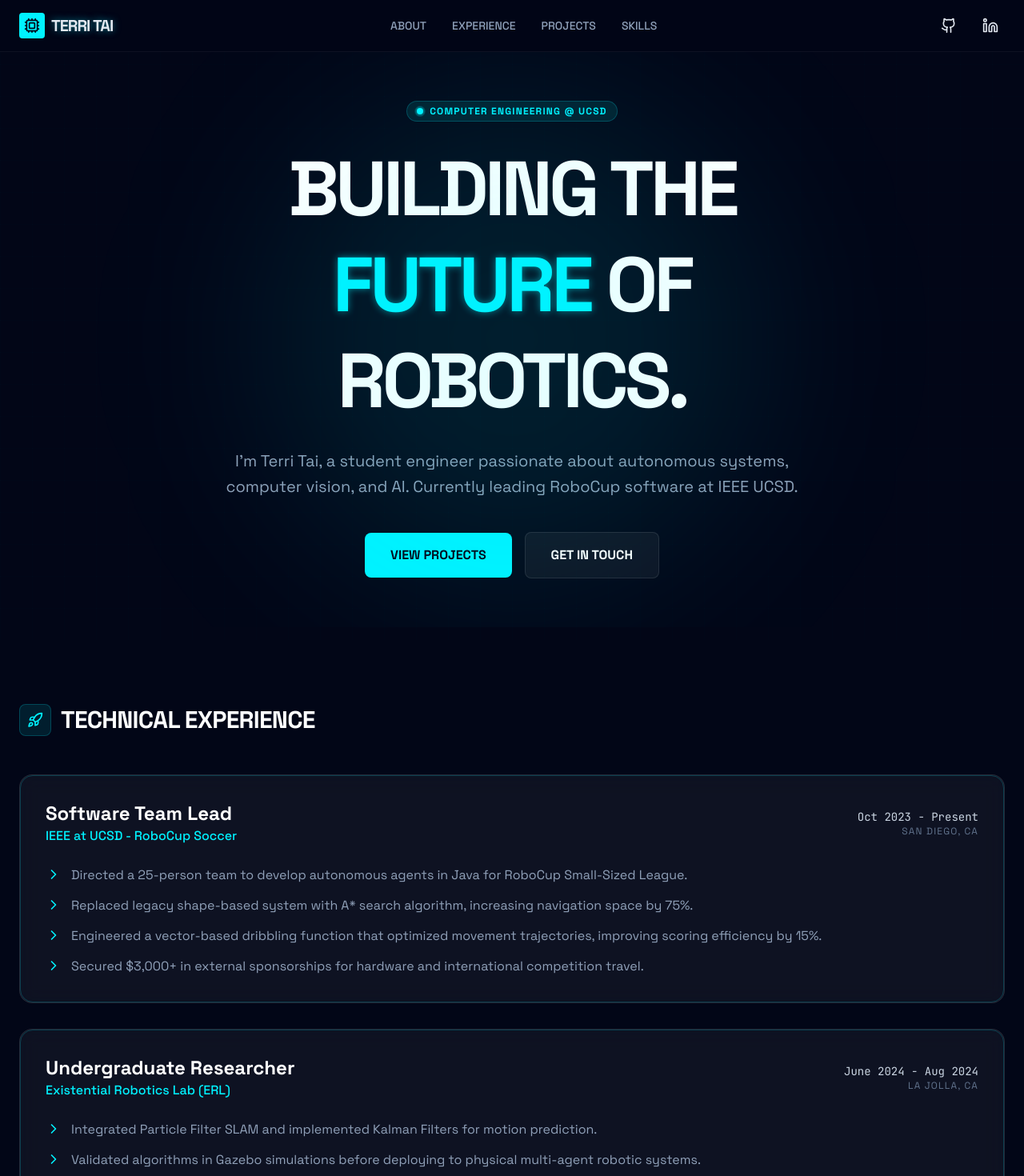
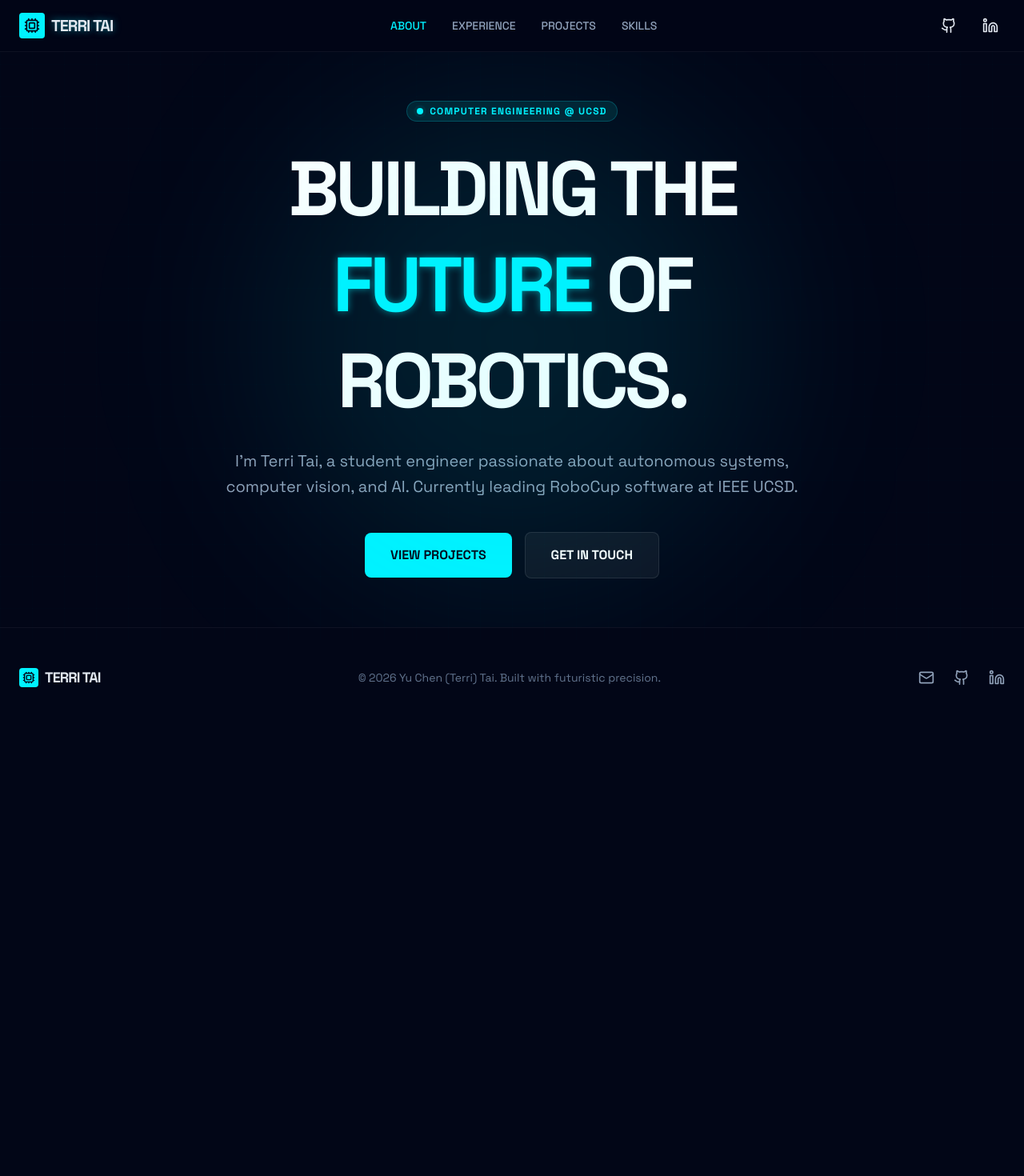
Before and after one commit to ttai2023/terri-tai-portfolio, a React (Vite) app: page / in a window 1280 px wide. Shown: the top 1470 px of the page at 80% size. After the commit the page ends 909 px from the top, so only its background shows below. Built offline with nearby package versions, Linux system fonts and the light colour scheme.

Commit message:
added navbar

```diff
--- a/package.json
+++ b/package.json
@@ -21,6 +21,7 @@
     "motion": "^12.23.24",
     "react": "^19.0.0",
     "react-dom": "^19.0.0",
+    "react-router-dom": "^7.13.1",
     "tailwind-merge": "^3.5.0",
     "vite": "^6.2.0"
   },
--- a/src/App.tsx
+++ b/src/App.tsx
@@ -1,22 +1,39 @@
+import { BrowserRouter as Router, Routes, Route, Link, useLocation } from 'react-router-dom';
 import { motion } from 'motion/react';
-import { Cpu, Github, Linkedin, Mail, ExternalLink, Code2, Brain, Rocket, Award, ChevronRight } from 'lucide-react';
+import { Cpu, Github, Linkedin, Mail, ExternalLink, Code2, Brain, Rocket, ChevronRight } from 'lucide-react';
 import { cn } from './lib/utils';
 import { PROJECTS, EXPERIENCES, SKILLS } from './constants';
 
-const Navbar = () => (
+// 1. Updated Navbar to use <Link> instead of <a>
+const Navbar = () => {
+  const location = useLocation(); // Helps us know which page we are on to highlight the active link
+
+  const navLinks =[
+    { name: 'ABOUT', path: '/' },
+    { name: 'EXPERIENCE', path: '/experience' },
+    { name: 'PROJECTS', path: '/projects' },
+    { name: 'SKILLS', path: '/skills' },
+  ];
+
+  return (
     <nav className="fixed top-0 left-0 right-0 z-50 bg-[#020617]/80 backdrop-blur-md border-b border-white/5">
       <div className="max-w-7xl mx-auto px-6 h-16 flex items-center justify-between">
-      <div className="flex items-center gap-2">
+        <Link to="/" className="flex items-center gap-2">
           <div className="w-8 h-8 bg-cyber-blue rounded flex items-center justify-center">
             <Cpu className="w-5 h-5 text-[#020617]" />
           </div>
           <span className="font-bold tracking-tighter text-xl glow-text">TERRI TAI</span>
-      </div>
+        </Link>
         <div className="hidden md:flex items-center gap-8 text-sm font-medium text-slate-400">
-        <a href="#about" className="hover:text-cyber-blue transition-colors">ABOUT</a>
-        <a href="#experience" className="hover:text-cyber-blue transition-colors">EXPERIENCE</a>
-        <a href="#projects" className="hover:text-cyber-blue transition-colors">PROJECTS</a>
-        <a href="#skills" className="hover:text-cyber-blue transition-colors">SKILLS</a>
+          {navLinks.map((link) => (
+            <Link
+              key={link.name}
+              to={link.path}
+              className={`transition-colors ${location.pathname === link.path ? 'text-cyber-blue' : 'hover:text-cyber-blue'}`}
+            >
+              {link.name}
+            </Link>
+          ))}
         </div>
         <div className="flex items-center gap-4">
           <a href="https://github.com/ttai2023" target="_blank" rel="noreferrer" className="p-2 hover:text-cyber-blue transition-colors">
@@ -29,6 +46,7 @@ const Navbar = () => (
       </div>
     </nav>
   );
+};
 
 const SectionHeading = ({ children, icon: Icon }: { children: React.ReactNode; icon: any }) => (
   <div className="flex items-center gap-3 mb-12">
@@ -40,15 +58,9 @@ const SectionHeading = ({ children, icon: Icon }: { children: React.ReactNode; i
   </div>
 );
 
-export default function App() {
-  return (
-    <div className="min-h-screen font-sans selection:bg-cyber-blue/30">
-      <div className="fixed inset-0 grid-bg pointer-events-none opacity-20" />
-      <Navbar />
-
-      <main className="relative pt-16">
-        {/* Hero Section */}
-        <section id="about" className="min-h-[90vh] flex flex-col items-center justify-center px-6 relative overflow-hidden">
+// 2. Extracted Sections into Individual Page Components
+const AboutPage = () => (
+  <section className="min-h-[90vh] flex flex-col items-center justify-center px-6 relative overflow-hidden">
     <div className="absolute top-1/2 left-1/2 -translate-x-1/2 -translate-y-1/2 w-[600px] h-[600px] bg-cyber-blue/10 rounded-full blur-[120px] pointer-events-none" />
 
     <motion.div
@@ -72,26 +84,26 @@ export default function App() {
         computer vision, and AI. Currently leading RoboCup software at IEEE UCSD.
       </p>
       <div className="flex flex-wrap items-center justify-center gap-4">
-              <a href="#projects" className="px-8 py-4 bg-cyber-blue text-[#020617] font-bold rounded-lg hover:bg-neon-blue transition-all hover:scale-105">
+        <Link to="/projects" className="px-8 py-4 bg-cyber-blue text-[#020617] font-bold rounded-lg hover:bg-neon-blue transition-all hover:scale-105">
           VIEW PROJECTS
-              </a>
+        </Link>
         <a href="mailto:y2tai@ucsd.edu" className="px-8 py-4 bg-white/5 border border-white/10 text-white font-bold rounded-lg hover:bg-white/10 transition-all">
           GET IN TOUCH
         </a>
       </div>
     </motion.div>
   </section>
+);
 
-        {/* Experience Section */}
-        <section id="experience" className="max-w-7xl mx-auto px-6 py-24">
+const ExperiencePage = () => (
+  <section className="max-w-7xl mx-auto px-6 py-24 min-h-screen">
     <SectionHeading icon={Rocket}>Technical Experience</SectionHeading>
     <div className="space-y-8">
       {EXPERIENCES.map((exp, idx) => (
         <motion.div
           key={idx}
           initial={{ opacity: 0, x: -20 }}
-                whileInView={{ opacity: 1, x: 0 }}
-                viewport={{ once: true }}
+          animate={{ opacity: 1, x: 0 }}
           className="glass-panel p-8 cyber-border group"
         >
           <div className="flex flex-col md:flex-row md:items-center justify-between gap-4 mb-6">
@@ -116,17 +128,17 @@ export default function App() {
       ))}
     </div>
   </section>
+);
 
-        {/* Projects Section */}
-        <section id="projects" className="max-w-7xl mx-auto px-6 py-24">
+const ProjectsPage = () => (
+  <section className="max-w-7xl mx-auto px-6 py-24 min-h-screen">
     <SectionHeading icon={Code2}>Featured Projects</SectionHeading>
     <div className="grid grid-cols-1 md:grid-cols-2 gap-8">
       {PROJECTS.map((project, idx) => (
         <motion.div
           key={idx}
           initial={{ opacity: 0, y: 20 }}
-                whileInView={{ opacity: 1, y: 0 }}
-                viewport={{ once: true }}
+          animate={{ opacity: 1, y: 0 }}
           className="glass-panel p-8 cyber-border flex flex-col h-full"
         >
           <div className="flex items-center justify-between mb-4">
@@ -152,17 +164,17 @@ export default function App() {
       ))}
     </div>
   </section>
+);
 
-        {/* Skills Section */}
-        <section id="skills" className="max-w-7xl mx-auto px-6 py-24">
+const SkillsPage = () => (
+  <section className="max-w-7xl mx-auto px-6 py-24 min-h-screen">
     <SectionHeading icon={Brain}>Technical Arsenal</SectionHeading>
     <div className="grid grid-cols-1 md:grid-cols-3 gap-8">
       {SKILLS.map((group, idx) => (
         <motion.div
           key={idx}
           initial={{ opacity: 0, scale: 0.95 }}
-                whileInView={{ opacity: 1, scale: 1 }}
-                viewport={{ once: true }}
+          animate={{ opacity: 1, scale: 1 }}
           className="glass-panel p-8 border-t-2 border-t-cyber-blue/30"
         >
           <h3 className="text-xl font-bold text-white mb-6 flex items-center gap-2">
@@ -180,9 +192,10 @@ export default function App() {
       ))}
     </div>
   </section>
+);
 
-        {/* Footer */}
-        <footer className="border-t border-white/5 py-12 px-6">
+const Footer = () => (
+  <footer className="border-t border-white/5 py-12 px-6 mt-auto">
     <div className="max-w-7xl mx-auto flex flex-col md:flex-row items-center justify-between gap-8">
       <div className="flex items-center gap-2">
         <div className="w-6 h-6 bg-cyber-blue rounded flex items-center justify-center">
@@ -206,7 +219,27 @@ export default function App() {
       </div>
     </div>
   </footer>
+);
+
+// 3. Main App Component wrapping everything in <Router> and <Routes>
+export default function App() {
+  return (
+    <Router>
+      <div className="min-h-screen flex flex-col font-sans selection:bg-cyber-blue/30">
+        <div className="fixed inset-0 grid-bg pointer-events-none opacity-20" />
+        <Navbar />
+
+        <main className="relative pt-16 flex-grow">
+          <Routes>
+            <Route path="/" element={<AboutPage />} />
+            <Route path="/experience" element={<ExperiencePage />} />
+            <Route path="/projects" element={<ProjectsPage />} />
+            <Route path="/skills" element={<SkillsPage />} />
+          </Routes>
         </main>
+
+        <Footer />
       </div>
+    </Router>
   );
 }
--- /dev/null
+++ b/src/NavBar.tsx
@@ -0,0 +1,13 @@
+import { Link } from 'react-router-dom';
+import './Navbar.css'; // Add your styling here
+
+export default function Navbar() {
+  return (
+    <nav style={{ display: 'flex', gap: '20px', padding: '20px', backgroundColor: '#00234c' }}>
+      <Link to="/" style={{ color: 'white', textDecoration: 'none' }}>About</Link>
+      <Link to="/experience" style={{ color: 'white', textDecoration: 'none' }}>Experience</Link>
+      <Link to="/projects" style={{ color: 'white', textDecoration: 'none' }}>Projects</Link>
+      <Link to="/skills" style={{ color: 'white', textDecoration: 'none' }}>Skills</Link>
+    </nav>
+  );
+}
```
Also changed, not shown: 1 other file (tests, documents, lock files or other folders). Lines whose indentation alone changed are shown as unchanged.
